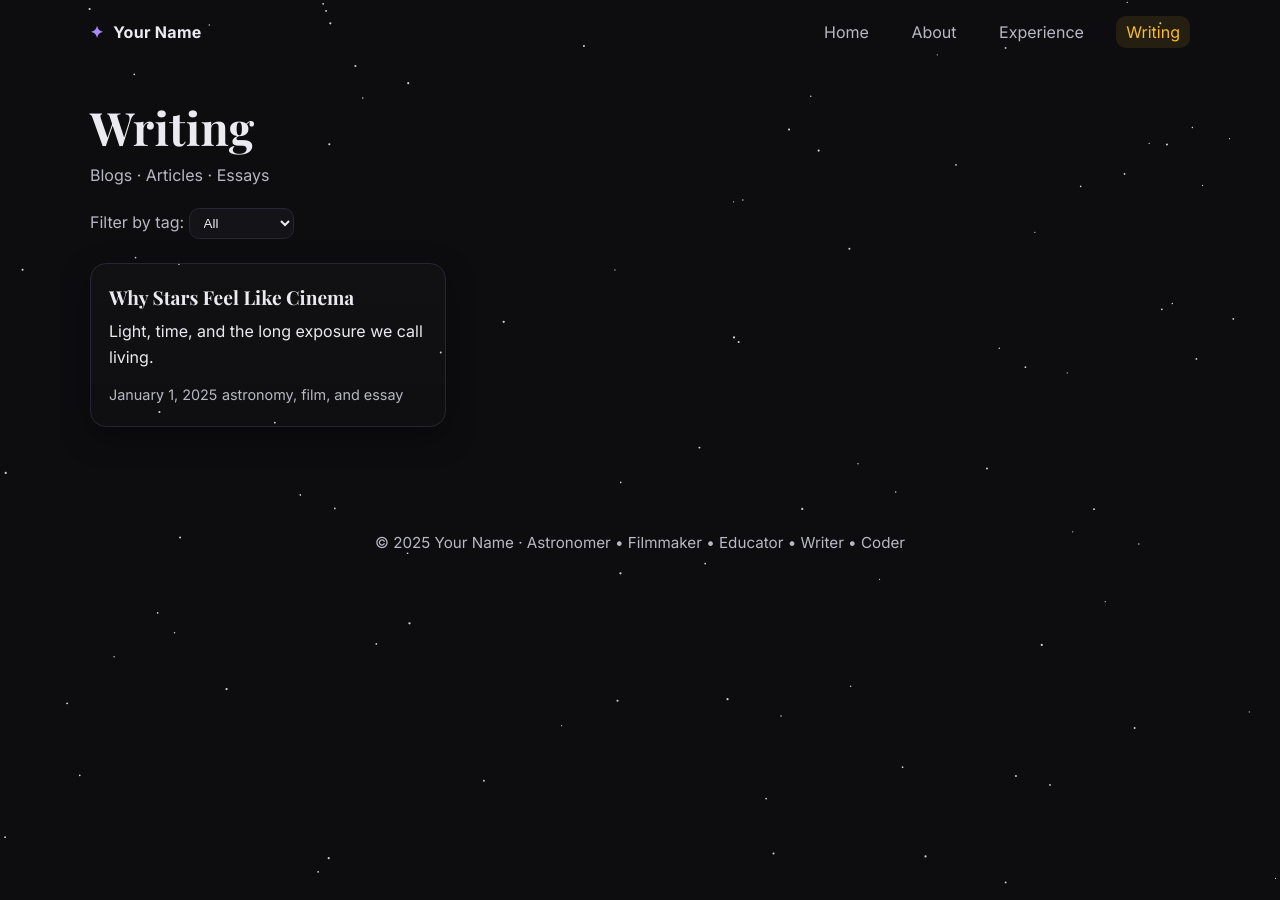
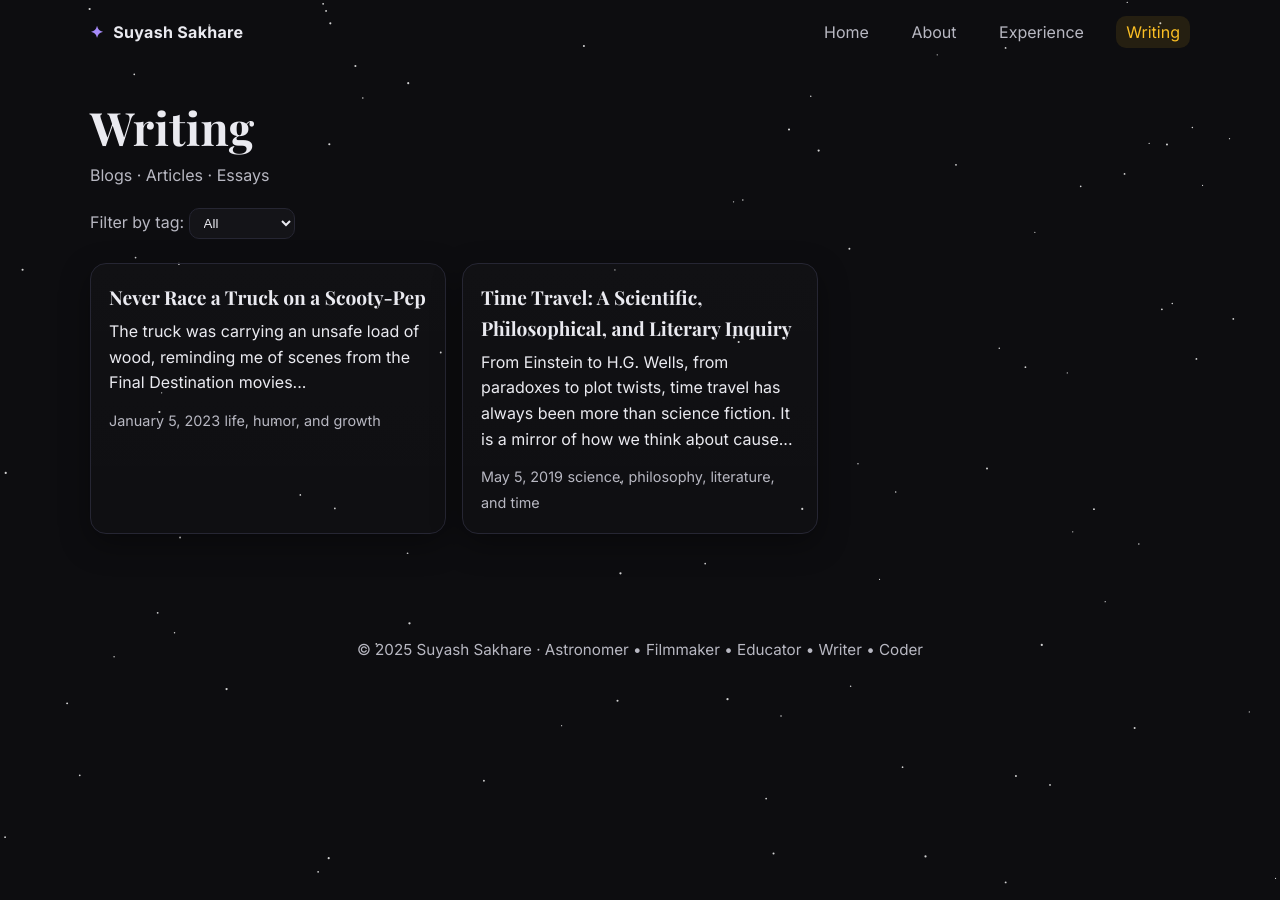
Before and after one commit to samsuy0304/samsuy0304.github.io, a Jekyll site: the page built from writing.md, in a window 1280 px wide. Built offline with Jekyll 4.4.1, drawn with Linux system fonts in a browser that asks for light colours; some of the changed lines change nothing that is shown.

Commit message:
Articles added

```diff
--- a/_config.yml
+++ b/_config.yml
@@ -1,7 +1,7 @@
-title: "Your Name"
+title: "Suyash Sakhare"
 tagline: "Astronomer • Filmmaker • Educator • Writer • Coder"
 description: "Exploring universes in science, film, code, and ideas."
-url: "https://your-username.github.io"
+url: "https://samsuy0304.github.io/"
 baseurl: ""   # keep empty for user.github.io root sites
 permalink: /writing/:title/
 
@@ -18,13 +18,13 @@ defaults:
       type: "posts"
     values:
       layout: post
-      author: "Your Name"
+      author: "Suyash Sakhare"
   - scope:
       path: ""
       type: "experience"
     values:
       layout: post
-      author: "Your Name"
+      author: "Suyash Sakhare"
 
 markdown: kramdown
 plugins: []    # keep empty; GitHub Pages will still build this fine
--- a/_layouts/default.html
+++ b/_layouts/default.html
@@ -4,7 +4,7 @@
   <meta charset="utf-8" />
   <meta name="viewport" content="width=device-width, initial-scale=1" />
   <title>
-    {% if page.title %}{{ page.title }} — {% endif %}{{ site.title }}
+    {% if page.title %}{{ page.title }} | {% endif %}{{ site.title }}
   </title>
   <meta name="description" content="{{ page.excerpt | strip_html | strip_newlines | default: site.description }}">
   <link rel="preconnect" href="https://fonts.googleapis.com">
--- /dev/null
+++ b/_posts/2019-05-05-time-travel-a-scientific-hilosophical-and-literary-inquiry.md
@@ -0,0 +1,42 @@
+---
+title: "Time Travel: A Scientific, Philosophical, and Literary Inquiry"
+date: 2019-05-05
+tags: [science, philosophy, literature, time]
+excerpt: "From Einstein to H.G. Wells, from paradoxes to plot twists, time travel has always been more than science fiction. It is a mirror of how we think about cause, consequence, and ourselves."
+---
+
+## Time Travel: A Scientific, Philosophical, and Literary Inquiry
+
+Time has always been humanity’s most elusive companion. It slips by unnoticed when we are happy, crawls when we are bored, and defies our every attempt to pin it down. This is why the idea of traveling through time — stepping outside its steady rhythm, bending its arrow, or even reversing it — has fascinated us for centuries. Whether in physics labs, philosophy seminars, or novels read late into the night, time travel is never far from our imagination.
+
+### The Physics of Time Travel
+
+Albert Einstein made time travel respectable. With his theory of relativity, time became inseparable from space, woven into a single fabric that could bend and stretch. A clock in orbit ticks more slowly than one on Earth, and GPS satellites need to correct for this difference just so your phone does not direct you into a lake. In this sense, time travel is not science fiction at all. It happens every day, though on scales too small for us to notice.
+
+But relativity also permits stranger possibilities. If you could ride a spaceship close to the speed of light, you would experience only a few years while centuries passed back on Earth. This is not fantasy; it is a mathematical certainty. The future is, in principle, accessible to anyone with enough engineering brilliance and fuel. The past, however, is far more stubborn. Wormholes and closed time-like curves have been proposed, but they remain, for now, ideas scribbled on blackboards rather than blueprints for engineers.
+
+### The Paradoxes of Philosophy
+
+Science may allow the mathematics of time travel, but philosophy raises the awkward questions. What happens if you meet your younger self? Could you kill your own grandfather and thereby prevent your own birth? These puzzles — the so-called paradoxes — reveal how tightly our ideas of identity, causality, and free will are bound to time’s arrow.
+
+Some philosophers argue that paradoxes show time travel is logically impossible. Others reply that the paradoxes simply reveal the limits of our imagination. Perhaps events are self-consistent: if you went back, you would not kill your grandfather because you never did. The timeline bends but does not break. In this view, time is less a river you can reroute than a novel already written, every page fixed, even if you can flip back and forth.
+
+### The Literature of Time Travel
+
+Writers have long seized on these questions and given them flesh. H. G. Wells’s *The Time Machine* made the genre famous, sending a Victorian gentleman to the far future where humanity had split into two species. In Wells’s hands, time travel became a tool for social critique. Later writers, from Ray Bradbury to Octavia Butler, explored how even a small change in the past could echo forward, reshaping entire histories.
+
+Literature thrives where science and philosophy hesitate. A novel can imagine the emotional consequences of seeing your childhood self, or the loneliness of returning to a world that has aged without you. In these stories, time travel is less about engineering than about longing — the desire to correct mistakes, revisit joys, or escape the inevitability of loss.
+
+### Ground Rules for the Aspiring Time Traveler
+
+If you were tempted to pack your bags for a trip through time, a few practical reminders are in order:
+
+1. Do not meddle in your own timeline unless you enjoy paradoxes.
+2. Remember that the future you find may not welcome you.
+3. Expect disappointment if you plan to get rich on stock tips; time has a way of punishing arrogance.
+
+Playful as these rules are, they point to a deeper truth: time travel stories are rarely about technology alone. They are about humility before forces larger than ourselves.
+
+### Conclusion
+
+Whether examined through equations, paradoxes, or stories, time travel remains a mirror. Science shows us the possibilities, philosophy tests our logic, and literature reveals our desires. We chase time not only because we want to escape it but because we long to understand our place within it. And if we cannot yet step into a machine and dial a date, we can still do what humans have always done: imagine.
--- /dev/null
+++ b/_posts/2023-01-05-never-race-a-truck-on-a-scooty-pep.md
@@ -0,0 +1,26 @@
+---
+title: "Never Race a Truck on a Scooty-Pep"
+date: 2023-01-05
+tags: [life, humor, growth]
+excerpt: "The truck was carrying an unsafe load of wood, reminding me of scenes from the Final Destination movies..."
+---
+
+Motivated by our consistently poor grades in science, especially Math, my friends and I had decided to enroll in extra classes in the neighboring town. The lady who taught these classes was an exceptional teacher and amazing mentor, and we found ourselves making significant progress under her guidance. The only issue with this undertaking was our commute. I would have to wake up at 5 AM every morning and drive almost an hour on a state highway in the freezing cold, all the while fighting the urge to close my eyes for just a moment.
+
+What certainly did not help my unpleasant drive was the mode of transport - my mom's Scooty-Pep. For readers who are unaware of what a Scooty is, you must imagine the most petite and feeble moped there ever was and ever will be. Now you must imagine my towering 6'5'' frame perched atop this tiny moped, barely fitting my long limbs on its floorboard. Every morning, I would ride at dawn with my closest friends Shreyas and Suraj, hoping to become wise in the ways of science.
+
+One particularly cold winter morning, I found myself waiting for my friends who were fast asleep in their warm blankets. After a few minutes of waiting, I decided to set out on my own. I bundled up in multiple layers of clothing, starting with a thermal suit and adding a jacket and gloves to the mix. I even wore my childhood Scooby Doo gloves, which surprisingly fit me even after 9 years of use. I wrapped a long scarf around my head to protect my face from the biting cold, giving me the appearance of an Egyptian mummy - not exactly the look I was going for. Fully covered and with all my books in tow, I began my daily adventure, knowing I will be back in three hours - two on the days I was confident about my driving.
+
+Most days, the drive was uneventful. It was just me and some truck drivers sleepily driving on a state highway with no aspirations and existential crises. Occasionally, I had to drive past traffic police and worried they would catch me for underage driving. But more often than not, they were preoccupied extracting bribes from truck drivers, leaving me to make my journey unbothered. On some occasions, when necessary, I would drive way past the safe speed, but only on sections of the road I knew well. I had memorized every pothole and dip, allowing me to maneuver them gracefully while maintaining my "top-speed" of 40 km/h (24 mph). Looking back on those days, I wish I could describe myself as living a "thug life," but the image of me on a Scooty Pep dispels any notions of toughness.
+
+On this particular day, I was already 15 minutes late and decided to speed through a section without any potholes. I started gaining speed. The scarf covering my face had come undone and freezing wind was hitting my face causing my eyes to tear up. I decided to power through, for the sake of not wanting to attend the class standing outside through the window - the usual punishment for being late. Suddenly, out of nowhere a large truck appear on my rear-view mirror and it was much closer than it appeared. It was speeding through the adjacent lane and I couldn't see any other travelers, so I assured myself that it was safe to maintain my speed.
+
+As the truck caught up with me, its wobbly rear end was next to me. The truck was carrying an unsafe load of wood, reminding me of scenes from the Final Destination movies - not a pleasant image to have in mind while driving. Slowing down wasn't an option for me, so I decided to accelerate to reach the front end of the truck. However, I failed to notice that a recent construction project had caused a dip in the road. The truck's front end easily passed over the dip, which gave me an incorrect sense of the severity of the dip. As I hit the dip, I was launched into the air for a few moments of enlightenment before being slammed back onto the seat for a few moments of realization. When I landed back on the road, I had lost all control, but fortunately, the moped did not tip over, saving me from being crushed by the truck's rear end. As soon as I regained control, I pulled over to the side of the road. My ears felt hot.
+
+I was late to the class that day, but I did not get punished. Turns out people are not as irrational as we make them out to be. Later, I told my parents about what had happened. Their first reaction was of shock. They looked at me and with a stern voice my dad said,
+"Never again. Okay?"
+
+I nodded. In that moment, my parents shared a glance, and started laughing - something they have always done. I was confused as to why me almost dying was something to laugh about. My mom noticed the incredulous look on my face.
+"It is probably a good lesson to learn"
+"What lesson?"
+"You will figure it out."
--- a/_posts/2025-01-01-why-stars-feel-like-cinema.md
+++ /dev/null
@@ -1,10 +0,0 @@
----
-title: "Why Stars Feel Like Cinema"
-date: 2025-01-01
-tags: [astronomy, film, essay]
-excerpt: "Light, time, and the long exposure we call living."
----
-
-*Long exposure photography* makes the night sky look like a reel. We watch photons shot years ago, arriving on cue.
-
-The way we **frame** the sky changes what we feel about it — telescopes and cameras are cousins, really.
```
